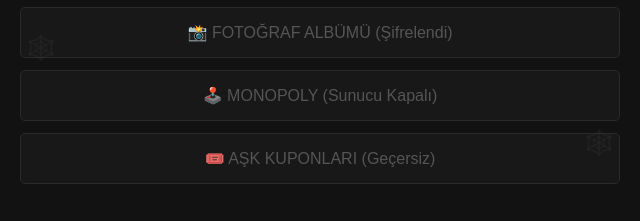
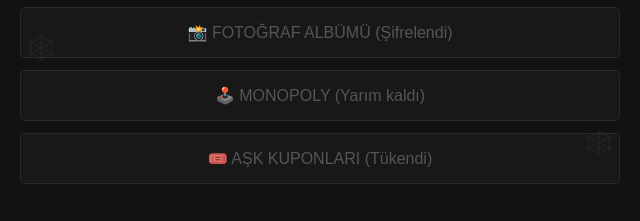
Before and after one commit to sualpfb/fatmagul, a plain HTML site: page video-menu.html in a window 1280 px wide. Shown: the part 586-807 px from the top of the page, 320-960 px from the left. Drawn offline with Linux system fonts and the light colour scheme.

Commit message:
Update video-menu.html

```diff
--- a/video-menu.html
+++ b/video-menu.html
@@ -149,8 +149,8 @@
 
         <a href="#" class="big-button cobweb-right">🎬 TANIŞMA VİDEOMUZ (Kayıp)</a>
         <a href="#" class="big-button cobweb-left">📸 FOTOĞRAF ALBÜMÜ (Şifrelendi)</a>
-        <a href="#" class="big-button">🕹️ MONOPOLY (Sunucu Kapalı)</a>
-        <a href="#" class="big-button cobweb-right">🎟️ AŞK KUPONLARI (Geçersiz)</a>
+        <a href="#" class="big-button">🕹️ MONOPOLY (Yarım kaldı)</a>
+        <a href="#" class="big-button cobweb-right">🎟️ AŞK KUPONLARI (Tükendi)</a>
 
     </div>
 
```
